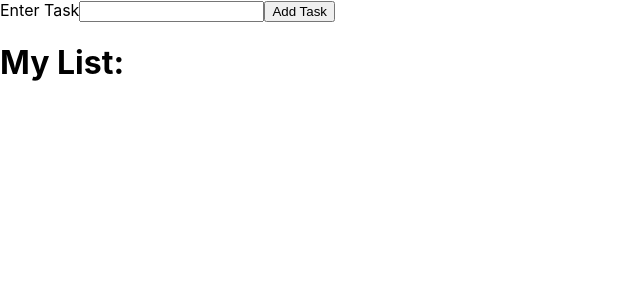
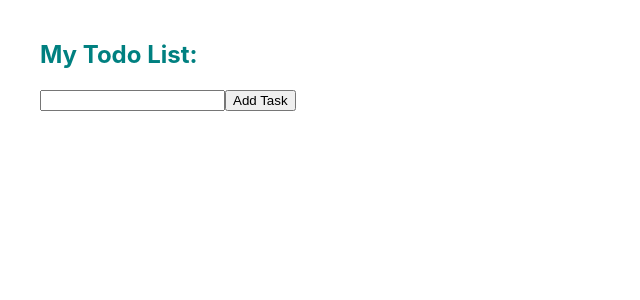
Before and after one commit to anyasnow/ra-todo, a React (Create React App) app: page / in a window 1280 px wide. Shown: the top 300 px of the page, without its empty margins (0-640 px from the left). Built offline with nearby package versions, Linux system fonts and the light colour scheme.

Commit message:
create heroku

```diff
--- a/src/App.js
+++ b/src/App.js
@@ -90,12 +90,12 @@ class App extends React.Component {
   render() {
     return (
       <>
-        <CreateTodo handleSubmit={this.handleSubmit}/>
+
         <ListTodo todos={this.state.todos}
                   handleComplete={this.handleComplete}
                   handleDelete={this.handleDelete}
                   handleImportant={this.handleImportant}/>
-
+        <CreateTodo handleSubmit={this.handleSubmit} />
 
       </>
     );
--- a/src/components/CreateTodo.js
+++ b/src/components/CreateTodo.js
@@ -22,13 +22,12 @@ handleChange = (e) => {
 
 
 
-
 render() {
 
 
     return (
         <form id="form" onSubmit={this.props.handleSubmit} >
-            <label htmlFor="userInput">Enter Task</label>
+            <label htmlFor="userInput"></label>
             <input name="newTaskFromUserInput" type="text" onChange={this.handleChange} required/>
             <input type="submit" value="Add Task" />
         </form>
--- a/src/components/ListTodo.js
+++ b/src/components/ListTodo.js
@@ -18,7 +18,7 @@ function ListTodo(props) {
 
     return (
         <>
-          <h1>My List:</h1>
+          <h2>My Todo List:</h2>
           <ul>
             {todoArray}
           </ul>
--- a/src/components/styles.css
+++ b/src/components/styles.css
@@ -1,6 +1,20 @@
+body {
+    margin: 40px;
+}
+
+a:focus {
+  outline: 1;
+border-radius: 10px;
+border: 2px solid teal
+}
+
 ul {
     list-style: none;
       padding-left: 0
+}
+
+h2 {
+    color: teal;
 }
 
 li {
```
